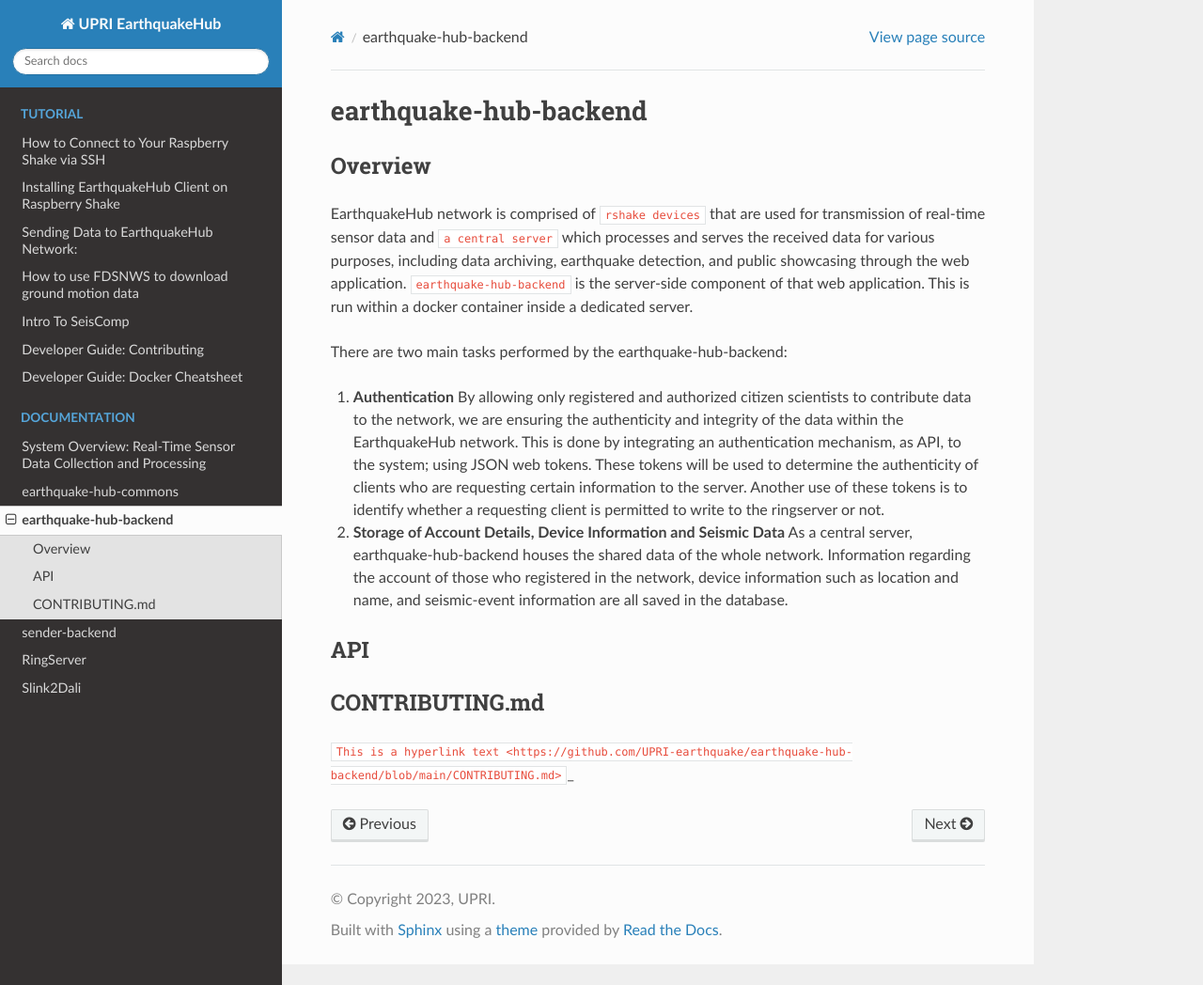
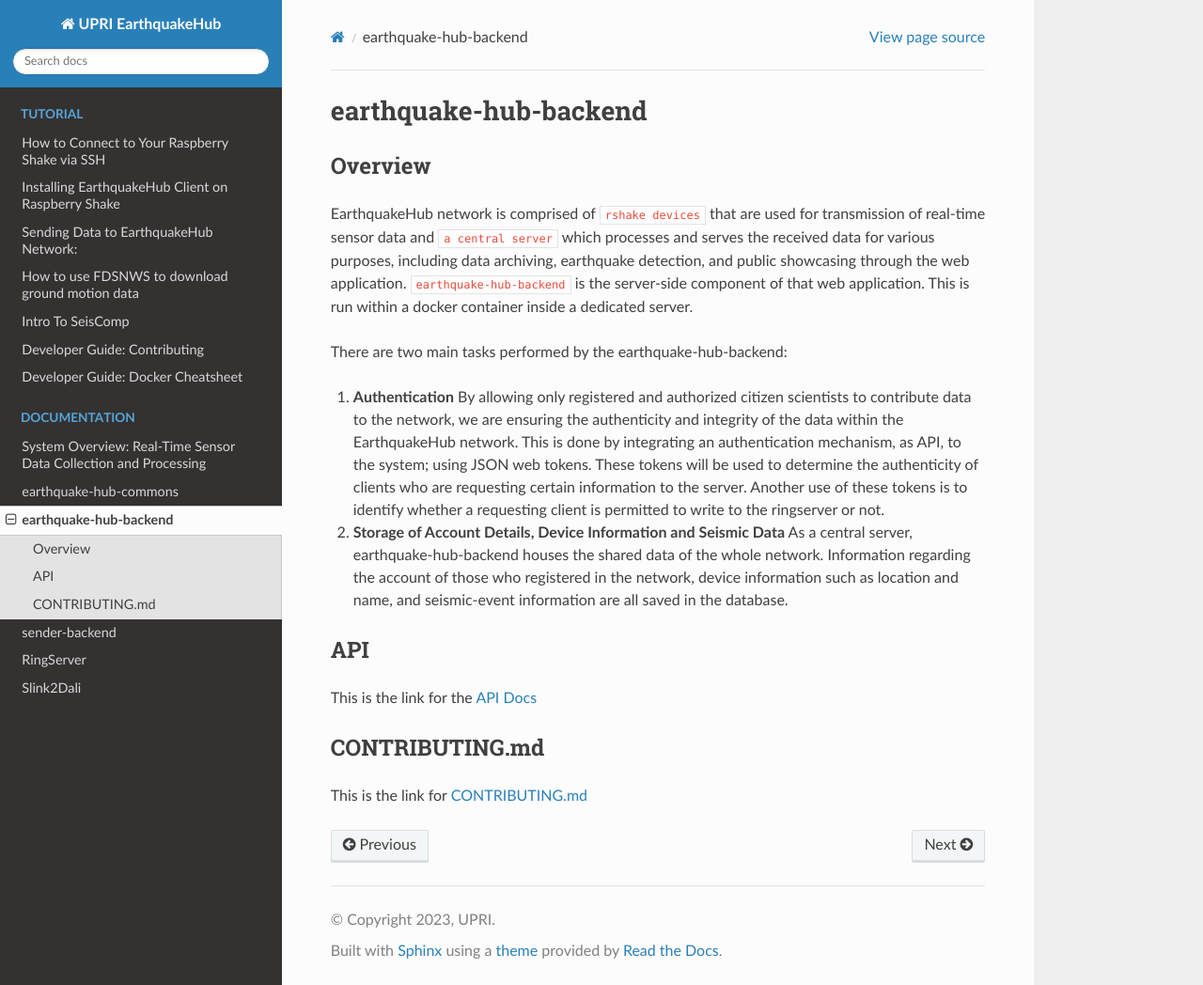
Before and after one commit to UPRI-earthquake/upri-earthquake.github.io, a Sphinx documentation site: the page built from doc/ehub-backend/overview.md, in a window 1280 px wide and 1048 px high. Shown: the whole window at 94% size. Built offline with Sphinx 7.4.7 and the Read the Docs theme 2.0.0, drawn with Linux system fonts in a browser that asks for light colours.

Commit message:
chore: hyperlinking

```diff
--- a/doc/ehub-backend/overview.md
+++ b/doc/ehub-backend/overview.md
@@ -14,6 +14,9 @@ There are two main tasks performed by the earthquake-hub-backend:
   As a central server, earthquake-hub-backend houses the shared data of the whole network. Information regarding the account of those who registered in the network, device information such as location and name, and seismic-event information are all saved in the database.
 
 ## API
+
+This is the link for the [API Docs](https://upri-earthquake.github.io/ehub-backend/api-docs/)
+
+
 ## CONTRIBUTING.md
-
-`This is a hyperlink text <https://github.com/UPRI-earthquake/earthquake-hub-backend/blob/main/CONTRIBUTING.md>`_
+This is the link for [CONTRIBUTING.md](https://github.com/UPRI-earthquake/earthquake-hub-backend/blob/main/CONTRIBUTING.md)
```
Also changed, not shown: doc/ringserver.md (+1 -1 lines), doc/sender-backend/overview.md (+4 -0 lines), 1 other file.
